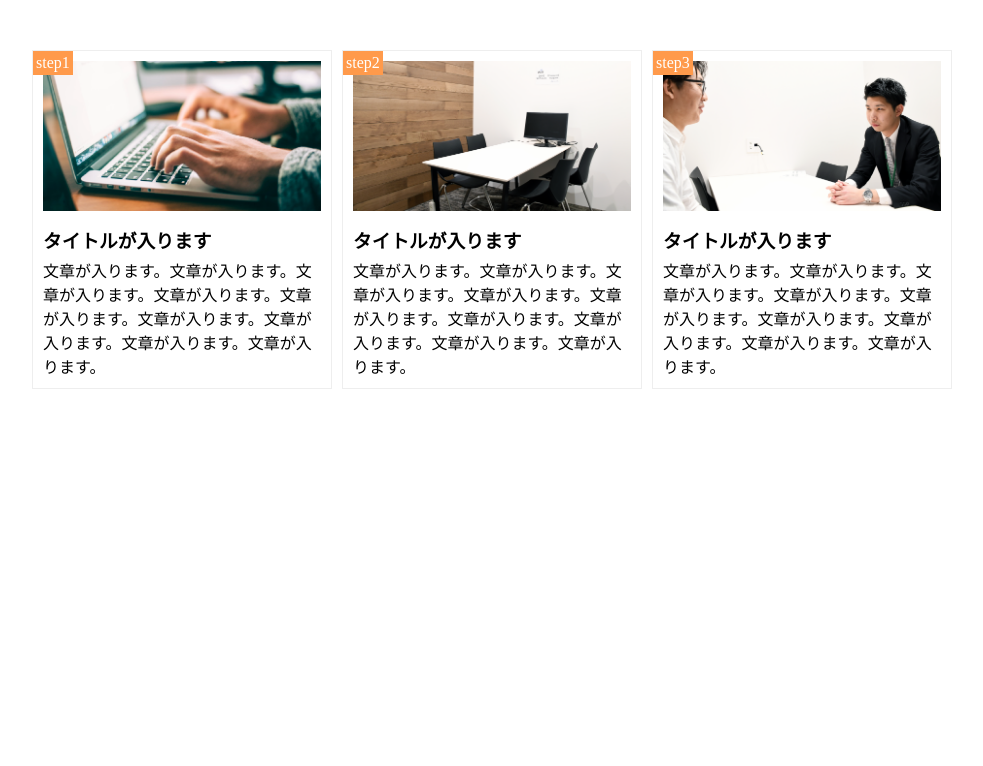
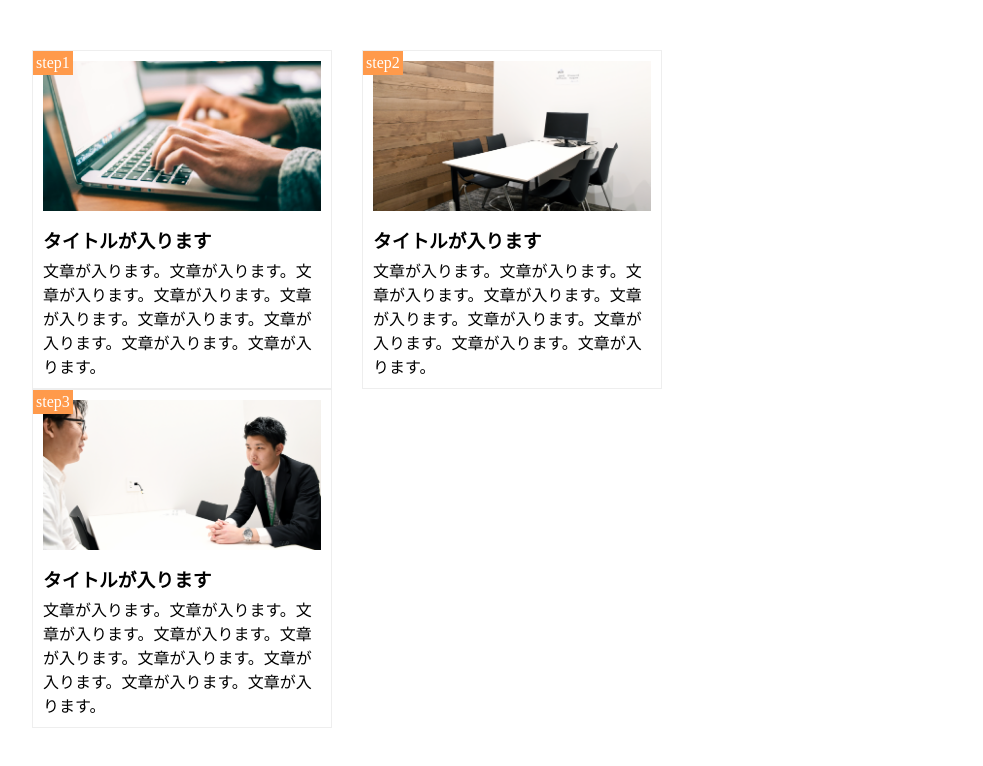
Before and after one commit to TakagiYuki/HTML_CSS_work002, a plain HTML site: page index.html in a window 1280 px wide. Shown: the whole page, without its empty margins (128-1111 px from the left). Drawn offline with Linux system fonts and the light colour scheme.

Commit message:
fourth-commit

```diff
--- a/style.css
+++ b/style.css
@@ -22,12 +22,11 @@ main{
 .step-box{
   float: left;
   width: 300px;
-  margin-right: 10px;
+  margin-right: 30px;
   padding: 10px;
   position: relative;
   border: 1px solid #eee;
 }
-
 
 @media screen and (max-width: 768px) {
   .step-box {
```
